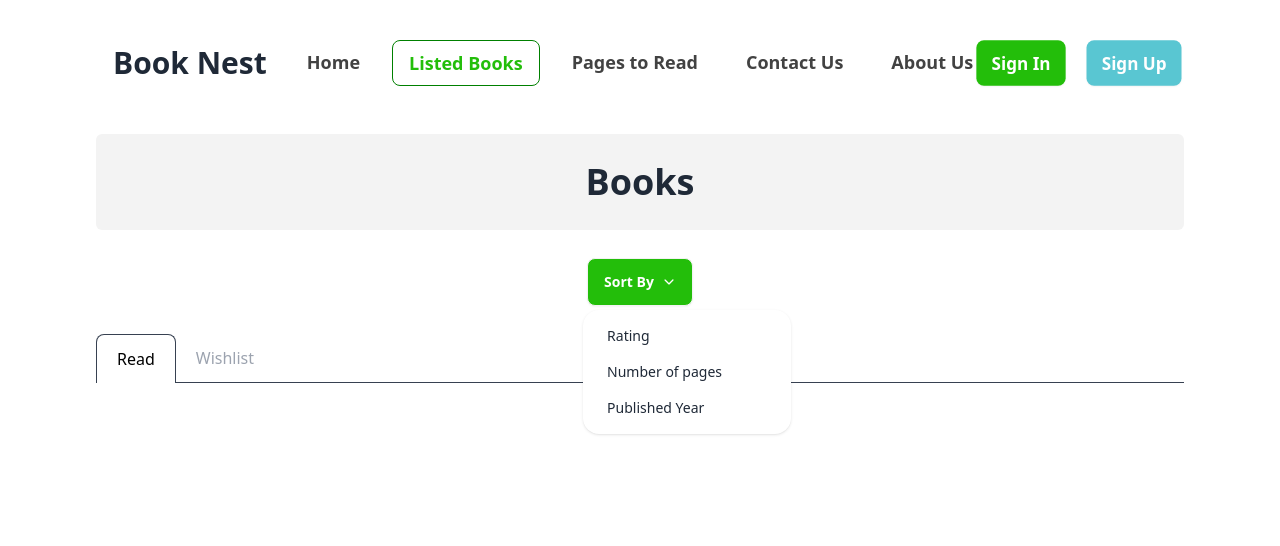
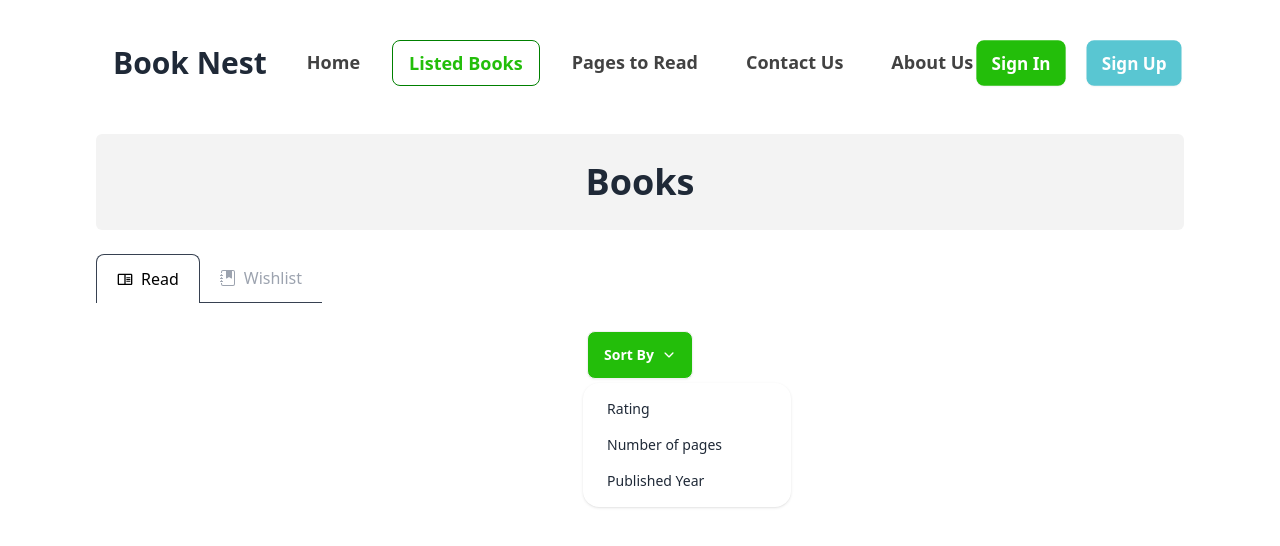
Before and after one commit to razzbabu4/react-router-books, a React (Vite) app: page /booklists/wishlist in a window 1280 px wide. Both pictures are taken after a click on the heading "Sort By". Shown: the top 546 px of the page. Built offline with nearby package versions, Linux system fonts and the light colour scheme.

Commit message:
complete short functinality for read & wishlist

```diff
--- a/src/components/Read.jsx
+++ b/src/components/Read.jsx
@@ -2,24 +2,53 @@ import { useEffect, useState } from "react";
 import { useLoaderData } from "react-router-dom";
 import { getStoredBookData } from "../utility/localstorage";
 import ReadedBook from "./ReadedBook";
+import { IoIosArrowDown } from "react-icons/io";
 
 const Read = () => {
     const books = useLoaderData();
     const [readed, setReaded] = useState([]);
+    const [sortBook, setSortBook] = useState([]);
+
+    const handleJobsFilter = filterText => {
+        if (filterText === 'rating') {
+            const rating = readed.slice().sort((a,b)=> b.rating - a.rating)
+            setSortBook(rating)
+        }
+        else if (filterText === 'pages') {
+            const pages = readed.slice().sort((a,b)=> b.totalPages - a.totalPages)
+            setSortBook(pages)
+        }
+        else if (filterText === 'year') {
+            const year = readed.slice().sort((a,b)=> b.yearOfPublishing - a.yearOfPublishing)
+            setSortBook(year)
+        }
+    }
+
 
     useEffect(() => {
         const storedReadBook = getStoredBookData();
 
         if (books.length > 0) {
             const readBook = books.filter(book => storedReadBook.includes(book.bookId));
-            setReaded(readBook)
+            setReaded(readBook);
+            setSortBook(readBook);
         }
     }, [books])
     return (
         <div>
+            <div className="my-6 mx-auto text-center">
+                <details className="dropdown">
+                    <summary className="btn m-1 text-white bg-[#23BE0A]">Sort By <IoIosArrowDown /></summary>
+                    <ul className="p-2 shadow menu dropdown-content z-[1] bg-base-100 rounded-box w-52">
+                        <li onClick={()=>handleJobsFilter('rating')}><a>Rating</a></li>
+                        <li onClick={()=>handleJobsFilter('pages')}><a>Number of pages</a></li>
+                        <li onClick={()=>handleJobsFilter('year')}><a>Published Year</a></li>
+                    </ul>
+                </details>
+            </div>
             <div className="grid gap-6 mt-10">
                 {
-                    readed.map(read => <ReadedBook key={read.bookId} read={read} />)
+                    sortBook.map(read => <ReadedBook key={read.bookId} read={read} />)
                 }
             </div>
         </div>
--- a/src/components/Wishlists.jsx
+++ b/src/components/Wishlists.jsx
@@ -2,24 +2,52 @@ import { useEffect, useState } from "react";
 import { useLoaderData } from "react-router-dom";
 import { getStoredWishlistData } from "../utility/localstorage";
 import WishesBook from "./WishesBook";
+import { IoIosArrowDown } from "react-icons/io";
 
 const Wishlists = () => {
     const books = useLoaderData();
     const [wishes, setWishes] = useState([]);
+    const [sortBook, setSortBook] = useState([]);
+
+    const handleJobsFilter = filterText => {
+        if (filterText === 'rating') {
+            const rating = wishes.slice().sort((a,b)=> b.rating - a.rating)
+            setSortBook(rating)
+        }
+        else if (filterText === 'pages') {
+            const pages = wishes.slice().sort((a,b)=> b.totalPages - a.totalPages)
+            setSortBook(pages)
+        }
+        else if (filterText === 'year') {
+            const year = wishes.slice().sort((a,b)=> b.yearOfPublishing - a.yearOfPublishing)
+            setSortBook(year)
+        }
+    }
 
     useEffect(() => {
         const storedWishlistBook = getStoredWishlistData();
 
         if (books.length > 0) {
             const wishesBook = books.filter(book => storedWishlistBook.includes(book.bookId));
-            setWishes(wishesBook)
+            setWishes(wishesBook);
+            setSortBook(wishesBook);
         }
     }, [books])
     return (
         <div>
+            <div className="my-6 mx-auto text-center">
+                <details className="dropdown">
+                    <summary className="btn m-1 text-white bg-[#23BE0A]">Sort By <IoIosArrowDown /></summary>
+                    <ul className="p-2 shadow menu dropdown-content z-[1] bg-base-100 rounded-box w-52">
+                        <li onClick={()=>handleJobsFilter('rating')}><a>Rating</a></li>
+                        <li onClick={()=>handleJobsFilter('pages')}><a>Number of pages</a></li>
+                        <li onClick={()=>handleJobsFilter('year')}><a>Published Year</a></li>
+                    </ul>
+                </details>
+            </div>
             <div className="grid gap-6 mt-10">
                 {
-                    wishes.map(wish => <WishesBook key={wish.bookId} wish={wish}/>)
+                    sortBook.map(wish => <WishesBook key={wish.bookId} wish={wish}/>)
                 }
             </div>
         </div>
--- a/src/pages/ListedBooks.jsx
+++ b/src/pages/ListedBooks.jsx
@@ -1,5 +1,6 @@
 import { useState } from "react";
-import { IoIosArrowDown } from "react-icons/io";
+import { MdOutlineChromeReaderMode } from "react-icons/md";
+import { BsJournalBookmarkFill } from "react-icons/bs";
 import { Link, Outlet} from "react-router-dom";
 
 const ListedBooks = () => {
@@ -9,32 +10,21 @@ const ListedBooks = () => {
             <div className="h-24 rounded-md bg-[#1313130D] flex items-center justify-center">
                 <h1 className="text-4xl font-bold">Books</h1>
             </div>
-            <div className="my-6 mx-auto text-center">
-                <details className="dropdown">
-                    <summary className="btn m-1 text-white bg-[#23BE0A]">Sort By <IoIosArrowDown /></summary>
-                    <ul className="p-2 shadow menu dropdown-content z-[1] bg-base-100 rounded-box w-52">
-                        <li><a>Rating</a></li>
-                        <li><a>Number of pages</a></li>
-                        <li><a>Published Year</a></li>
-                    </ul>
-                </details>
-            </div>
 
-
-            <div className="flex lg:justify-start overflow-x-auto overflow-y-hidden flex-nowrap text-gray-100 w-full flex-grow">
+            <div className="flex lg:justify-start overflow-x-auto overflow-y-hidden flex-nowrap text-gray-100 w-full flex-grow mt-6">
 
                 <Link
                     to=''
                     onClick={() => setActiveTab(0)}
                     rel="noopener noreferrer" className={`flex items-center px-5 py-3 space-x-2 ${activeTab === 0 ? 'border border-b-0 text-black flex-grow-0' : 'border-b text-gray-400'}  rounded-t-lg border-gray-700`}>
-                    <span>Read</span>
+                    <span className="flex items-center gap-2"><MdOutlineChromeReaderMode /> Read</span>
                 </Link>
 
                 <Link
                     to='wishlist'
                     onClick={() => setActiveTab(1)}
-                    rel="noopener noreferrer" className={`flex items-center flex-grow px-5 py-3 space-x-2 ${activeTab === 1 ? 'border border-b-0 text-black flex-grow-0' : 'border-b text-gray-400'} rounded-t-lg border-gray-700`}>
-                    <span>Wishlist</span>
+                    rel="noopener noreferrer" className={`flex items-center px-5 py-3 space-x-2 ${activeTab === 1 ? 'border border-b-0 text-black flex-grow-0' : 'border-b text-gray-400'} rounded-t-lg border-gray-700`}>
+                    <span className="flex items-center gap-2"><BsJournalBookmarkFill /> Wishlist</span>
                 </Link>
             </div>
             <Outlet />
```
